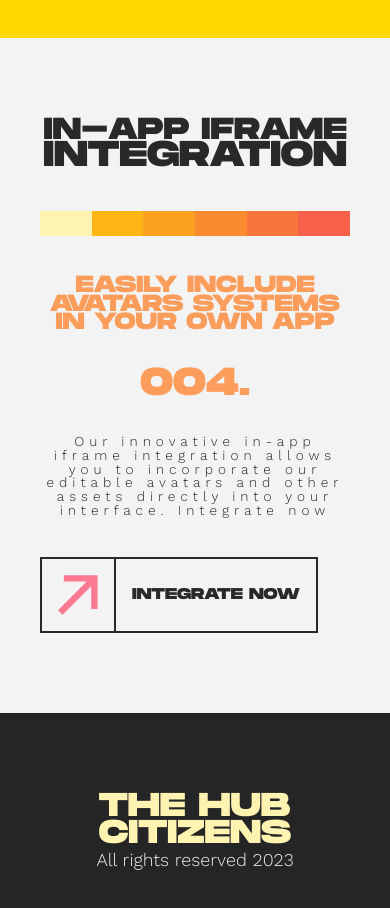
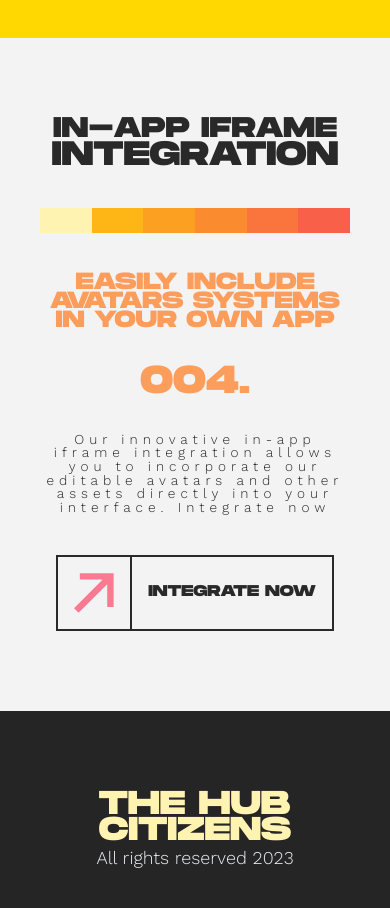
Before and after one commit to thehubdao/HUB-Citizens-Landing, a Next.js app: page / in a window 390 px wide. Shown: the part 3558-4466 px from the top of the page. Built offline with nearby package versions, Linux system fonts and the light colour scheme.

Commit message:
adjusted font size and button position for responsive

```diff
--- a/src/ui/inApp/inApp.ui.tsx
+++ b/src/ui/inApp/inApp.ui.tsx
@@ -5,12 +5,12 @@ import { ButtonBorderColor, ButtonIcon } from "@/enum/ui.enum";
 export default function InAppUI() {
   return (
     <div className="lg:min-h-screen bg-ctz-gray-aultra_light pt-20 lg:pt-40 ctz-padding">
-      <h1 className="uppercase text-ctz-gray-dark text-[7.8vw] lg:text-[8.9vw] leading-[80%] text-center">In-App Iframe <br /><span className="uppercase text-ctz-gray-dark text-[9.2vw] lg:text-[10.5vw] leading-[80%]">Integration</span></h1>
+      <h1 className="uppercase text-ctz-gray-dark text-[7.3vw] sm:text-[7.8vw] lg:text-[8.3vw] xl:text-[8.6vw] 2xl:text-[8.8vw] leading-[80%] text-center">In-App Iframe <br /><span className="uppercase text-ctz-gray-dark text-[8.7vw] sm:text-[9.2vw] lg:text-[9.8vw] xl:text-[10.2vw] 2xl:text-[10.5vw] leading-[80%]">Integration</span></h1>
       <div className="py-10">
         <ColorsBarUI />
       </div>
       <div className="flex flex-col lg:flex-row pb-20">
-        <div className="w-full lg:w-[60%] text-center lg:text-start ">
+        <div className="w-full lg:w-[60%] text-center lg:text-start flex flex-col items-center lg:items-start">
           <h2 className="text-ctz-pink-light text-[6vw] lg:text-[2.9vw] leading-[80%] uppercase">EASILY INCLUDE AVATARS SYSTEMS IN YOUR OWN APP</h2>
           <h1 className="text-ctz-pink-light text-[10vw] lg:text-[6.61vw] leading-[80%] uppercase py-9">004.</h1>
           <p className="font-work text-ctz-gray-semi_dark text-[3.5vw] lg:text-[1.3vw] tracking-[5px] leading-[100%] font-light pb-10">Our innovative in-app iframe <br className="hidden lg:inline-block"/>integration allows you to <br className="hidden lg:inline-block"/>incorporate our editable <br className="hidden lg:inline-block"/>avatars and other assets <br className="hidden lg:inline-block"/>directly into your interface. <br className="hidden lg:inline-block"/>Integrate now</p>
```
